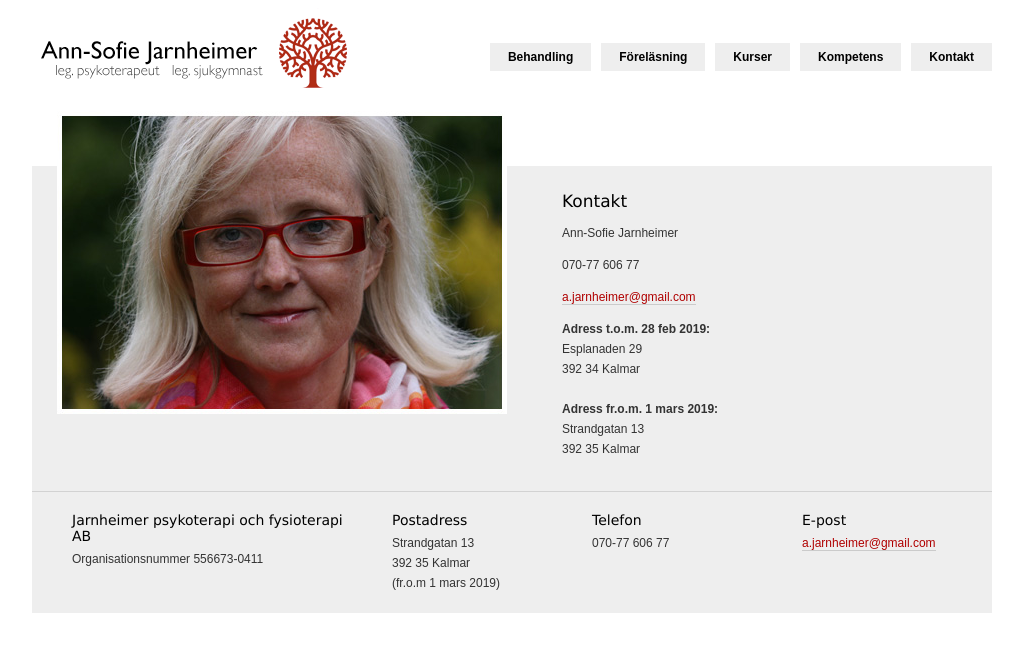
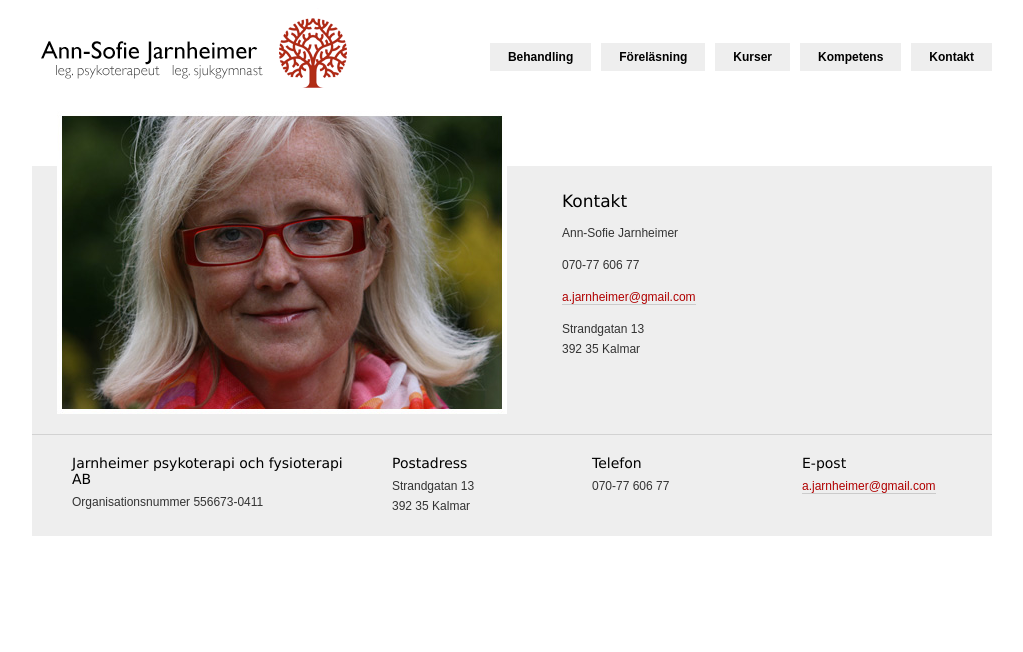
Before and after one commit to jarnheimer/ajarnheimer, a PHP site: page /kontakt.php in a window 1280 px wide. Shown: the top 652 px of the page, without its empty margins (128-1151 px from the left). Run offline with PHP 8.4, Linux system fonts and the light colour scheme.

Commit message:
New address

```diff
--- a/down.php
+++ b/down.php
@@ -8,8 +8,7 @@
           </div> <div class="columnFooter marginLeft">
             <div class="head2">Postadress</div>
             <div class="text">Strandgatan 13<br>
-                392 35 Kalmar<br>
-            (fr.o.m 1 mars 2019)</div>
+                392 35 Kalmar</div>
           </div>
             <div class="columnFooter marginLeft">
             <div class="head2">Telefon</div>
--- a/kontakt.php
+++ b/kontakt.php
@@ -18,15 +18,7 @@ $titel = "Ann-Sofie Jarnheimer - Kontakt";
                     <p>
                         <a href="mailto:a.jarnheimer@gmail.com">a.jarnheimer@gmail.com</a>
                     </p>
-
-                        <b>Adress t.o.m. 28 feb 2019:</b><br>
-
-                        Esplanaden 29<br>
-                        392 34 Kalmar<br><br>
-
-
-                        <b>Adress fr.o.m. 1 mars 2019:</b><br>
-
+                    <p>
                         Strandgatan 13<br>
                         392 35 Kalmar
                         <br>
```
